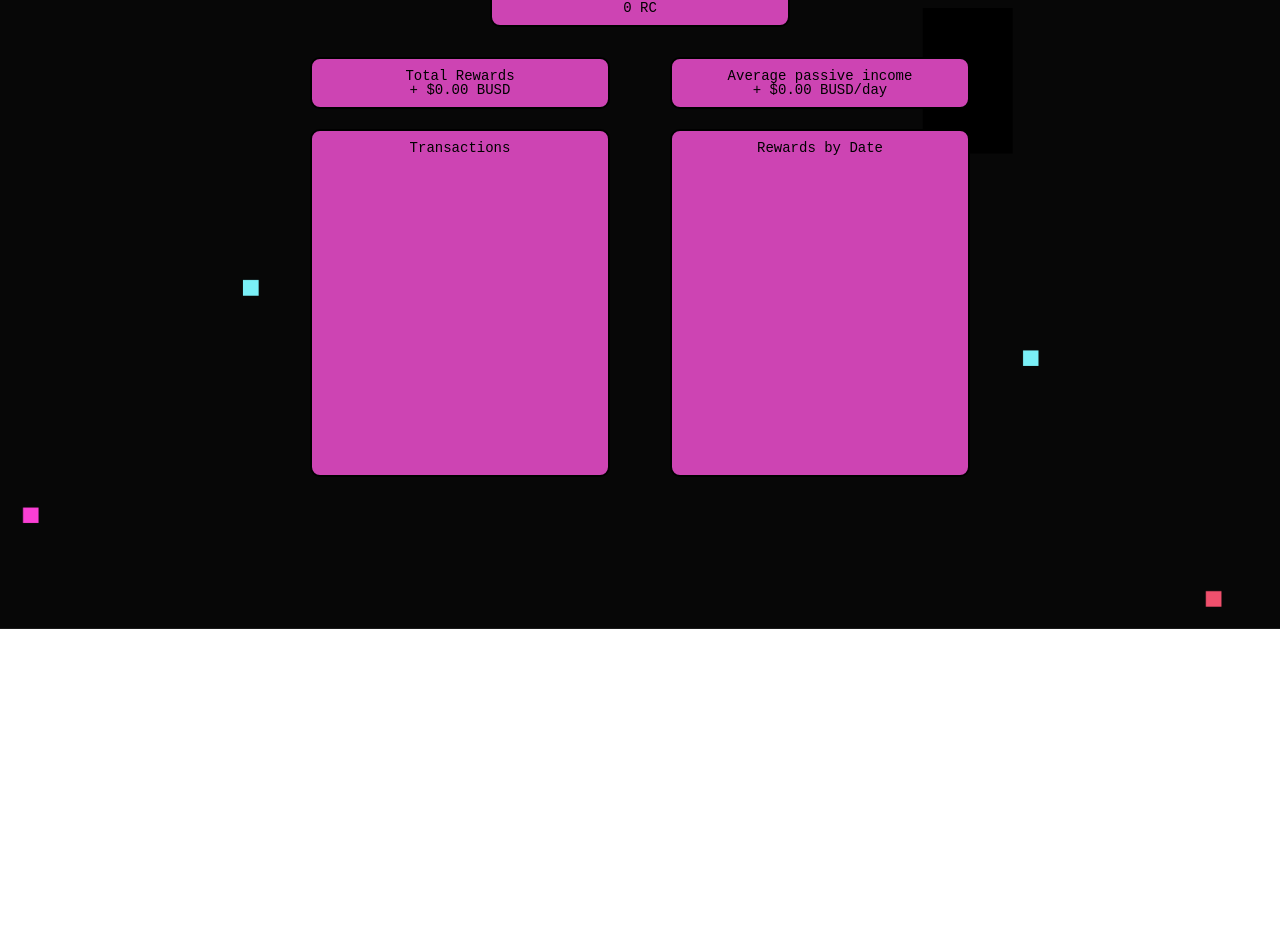
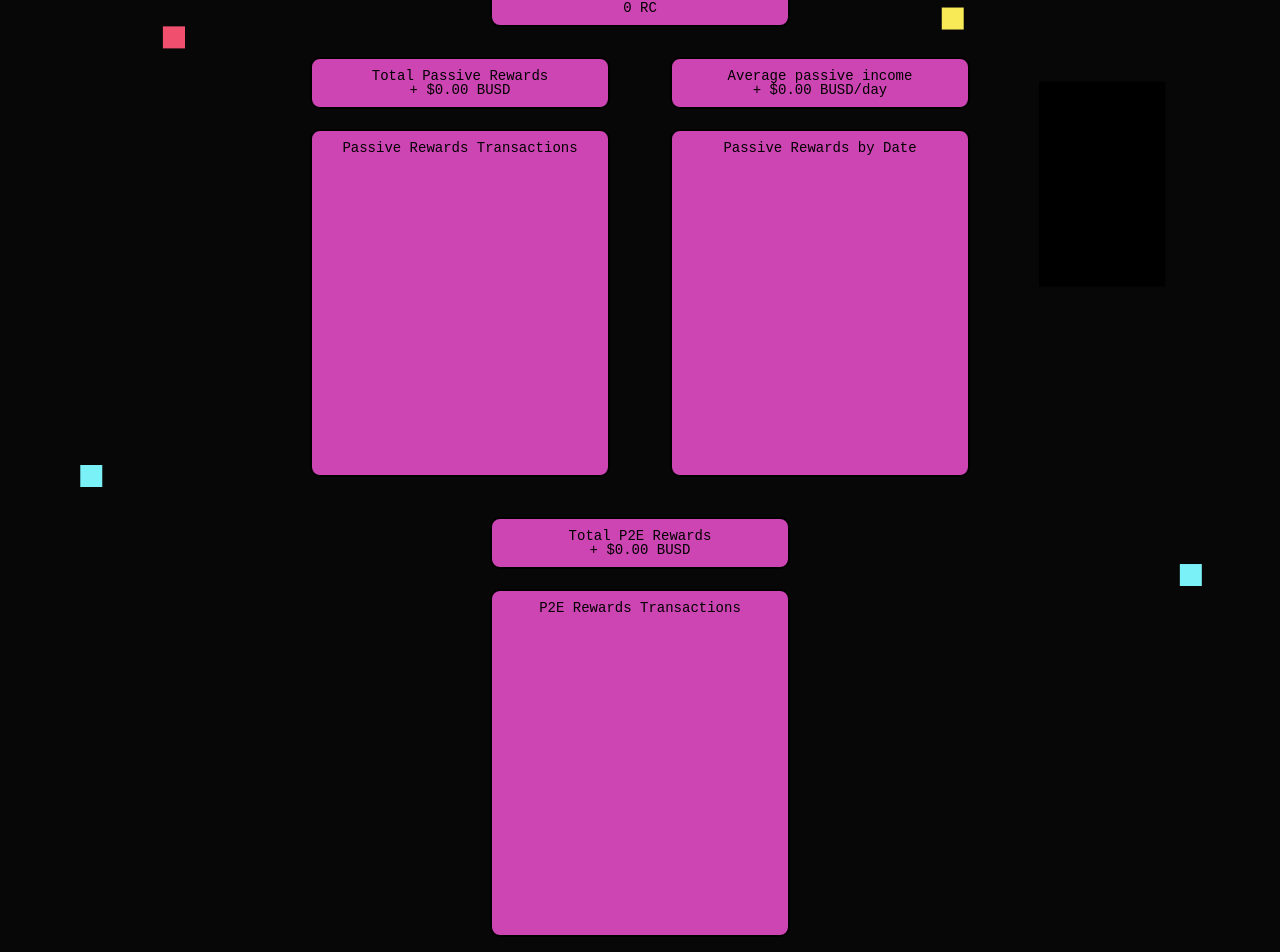
Before and after one commit to Markkop/retrocade-earnings-checker, a Next.js app: page / in a window 1280 px wide. Shown: the part 171-1123 px from the top of the page. Before the commit the page ends 800 px from the top, so only its background shows below. Built offline with nearby package versions, Linux system fonts and the light colour scheme.

Commit message:
feat: p2e rewards

```diff
--- a/components/HomePage.js
+++ b/components/HomePage.js
@@ -2,7 +2,7 @@ import styled from 'styled-components'
 
 const HomePage = styled.div`
   background-image: url('/assets/bg.png');
-  height: 100vh;
+  height: 100%;
   background-position: center;
   background-repeat: no-repeat;
   background-size: cover;
--- a/components/Main.js
+++ b/components/Section.js
@@ -1,8 +1,8 @@
 import styled from 'styled-components'
 
-const Main = styled.main`
+const Section = styled.section`
   display: flex;
   justify-content: center;
 `
 
-export default Main
+export default Section
--- a/helpers/api.js
+++ b/helpers/api.js
@@ -20,10 +20,26 @@ export async function queryRewards(receiverAddress) {
         "sender": process.env.SENDER_ADDRESS,
         "receiver": receiverAddress,
         "contract": process.env.CONTRACT_ADDRESS,
+        "p2eSender": process.env.P2E_SENDER_ADDRESS,
       },
-      query: gql`query ($network: EthereumNetwork!, $sender: String!, $receiver: String!, $contract: String! ) {
+      query: gql`query ($network: EthereumNetwork!, $sender: String!, $p2eSender: String!, $receiver: String!, $contract: String! ) {
         ethereum(network: $network) {
-          transfers(
+          p2eTransfers: transfers(
+            sender: {is: $p2eSender}
+            receiver: {is: $receiver}
+          ) {
+            currency {
+              name
+            }
+            date {
+              date
+            }
+           amount(calculate: maximum)
+            transaction {
+              hash
+            }
+          }
+          passiveTransfers: transfers(
             sender: {is: $sender}
             receiver: {is: $receiver}
           ) {
--- a/pages/api/rewards.js
+++ b/pages/api/rewards.js
@@ -29,18 +29,22 @@ export default async function handler(req, res) {
       })
     }
 
-    const { transfers: rawTransactions, address: receiverData } = await queryRewards(address)
-    const transactions = mapTransactions(rawTransactions)
-    const rewardsByDate = reduceRewardsByDate(transactions)
-    const totalRewards = sumAmounts(transactions)
-    const averageRewardsPerDay = getAverageAmountPerDay(transactions, totalRewards)
+    const { p2eTransfers, passiveTransfers, address: receiverData } = await queryRewards(address)
+    const passiveTransactions = mapTransactions(passiveTransfers)
+    const p2eTransactions = mapTransactions(p2eTransfers)
+    const passiveRewardsByDate = reduceRewardsByDate(passiveTransactions)
+    const totalPassiveRewards = sumAmounts(passiveTransactions)
+    const totalP2ERewards = sumAmounts(p2eTransactions)
+    const averagePassiveRewardsPerDay = getAverageAmountPerDay(passiveTransactions, totalPassiveRewards)
     const tokensHold = (receiverData[0].balances.length && receiverData[0].balances[0]).value || 0
 
     return res.status(200).json({
-      totalRewards,
-      averageRewardsPerDay,
-      rewardsByDate: rewardsByDate.sort(sortByDate),
-      transactions: transactions.sort(sortByDate),
+      totalPassiveRewards,
+      totalP2ERewards,
+      averagePassiveRewardsPerDay,
+      passiveRewardsByDate: passiveRewardsByDate.sort(sortByDate),
+      passiveTransactions: passiveTransactions.sort(sortByDate),
+      p2eTransactions: p2eTransactions.sort(sortByDate),
       tokensHold
     });
 
--- a/pages/index.js
+++ b/pages/index.js
@@ -9,19 +9,20 @@ import WidgetContainer from '../components/WidgetContainer';
 import TransactionsList from '../components/TransactionsList';
 import RewardsList from '../components/RewardsList';
 import HomePage from '../components/HomePage';
-import Main from '../components/Main';
+import Section from '../components/Section';
 import { formatBUSD } from '../helpers/format'
 import { getRewards } from '../helpers/api'
 import { updateURLQueryStrings } from '../helpers/browser';
 
 const defaultRewards = {
-  totalRewards: 0,
-  averageRewardsPerDay: 0,
-  rewardsByDate: [],
-  transactions: [],
+  totalPassiveRewards: 0,
+  totalP2ERewards: 0,
+  averagePassiveRewardsPerDay: 0,
+  passiveRewardsByDate: [],
+  passiveTransactions: [],
+  p2eTransactions: [],
   tokensHold: 0
 }
-
 function Home({ queryAddress }) {
   const [inputAddress, setInputAddress] = useState('')
   const [rewards, setRewards] = useState(defaultRewards);
@@ -58,31 +59,43 @@ function Home({ queryAddress }) {
         />
       </WalletWidget>
 
-      <Widget title='Tokens hold'>
+      <Widget title='Tokens held'>
         <p>{`${rewards.tokensHold.toLocaleString()} RC`}</p>
       </Widget>
 
-      <Main>
+      <Section>
         <WidgetContainer>
-          <Widget title="Total Rewards">
-            <p>{formatBUSD(rewards.totalRewards)}</p>
+          <Widget title="Total Passive Rewards">
+            <p>{formatBUSD(rewards.totalPassiveRewards)}</p>
           </Widget>
 
-          <Widget title="Transactions">
-            <TransactionsList list={rewards.transactions}/>
+          <Widget title="Passive Rewards Transactions">
+            <TransactionsList list={rewards.passiveTransactions}/>
           </Widget>
         </WidgetContainer>
 
         <WidgetContainer>
           <Widget title="Average passive income">
-            <p>{`${formatBUSD(rewards.averageRewardsPerDay)}/day`}</p>
+            <p>{`${formatBUSD(rewards.averagePassiveRewardsPerDay)}/day`}</p>
           </Widget>
 
-          <Widget title="Rewards by Date">
-            <RewardsList list={rewards.rewardsByDate}/>
+          <Widget title="Passive Rewards by Date">
+            <RewardsList list={rewards.passiveRewardsByDate}/>
           </Widget>
         </WidgetContainer>
-      </Main>
+      </Section>
+
+      <Section>
+        <WidgetContainer>
+          <Widget title="Total P2E Rewards">
+            <p>{formatBUSD(rewards.totalP2ERewards)}</p>
+          </Widget>
+
+          <Widget title="P2E Rewards Transactions">
+            <TransactionsList list={rewards.p2eTransactions}/>
+          </Widget>
+        </WidgetContainer>
+      </Section>
     </HomePage>
   )
 }
```
